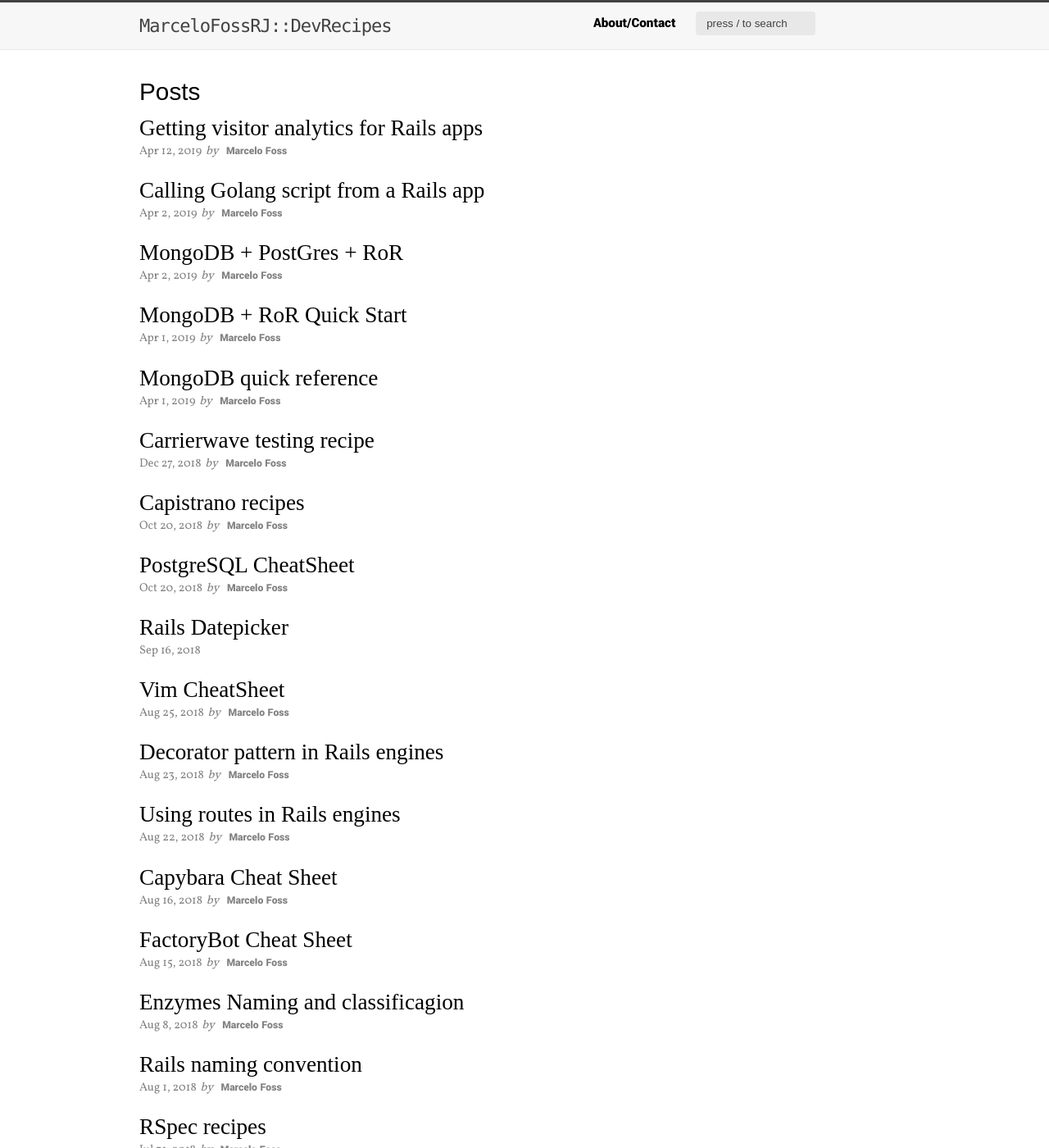
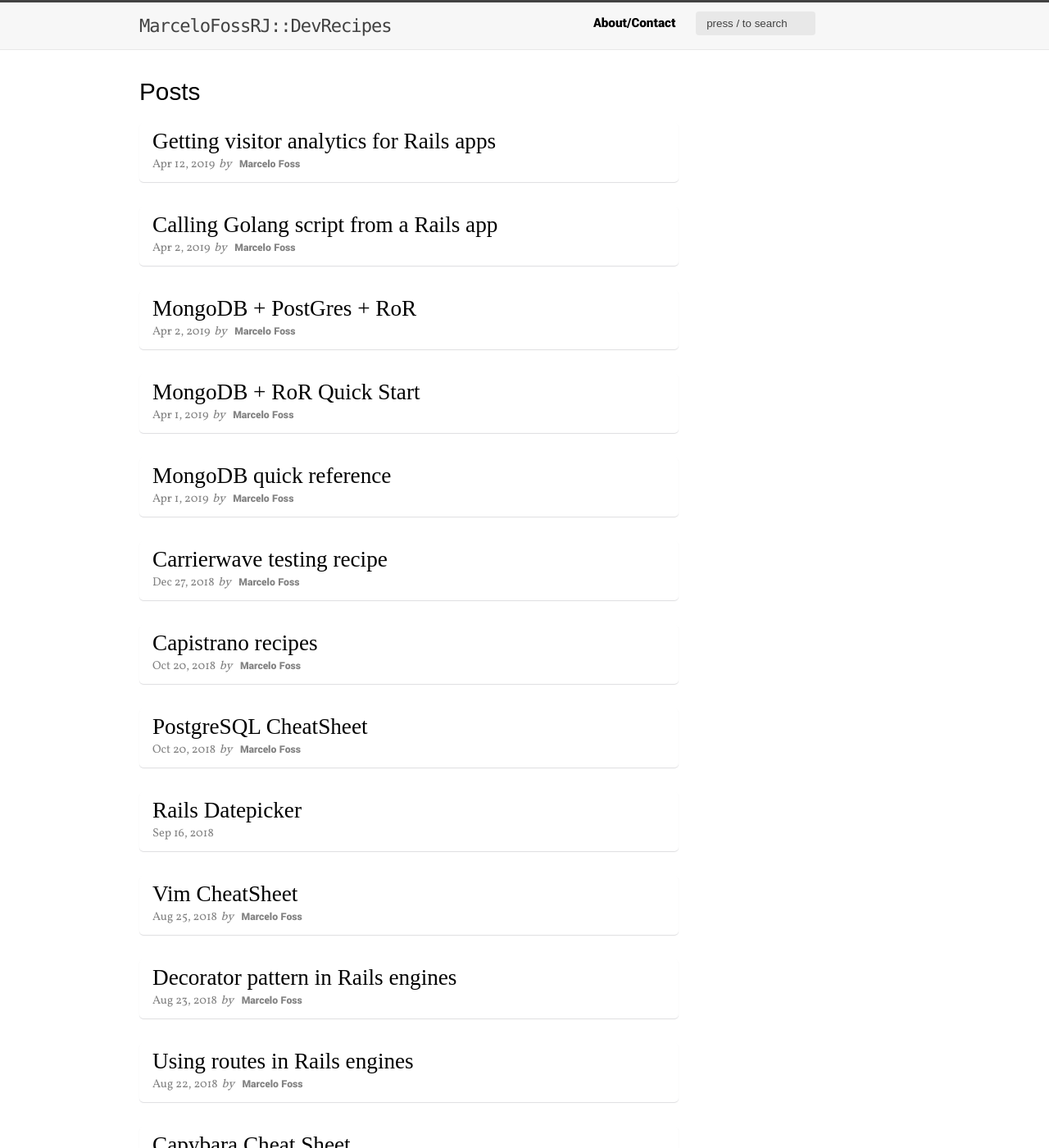
Before and after one commit to MarceloFossRJ/MarceloFossRJ.github.io, a Jekyll site: the page built from index.md, in a window 1280 px wide and 1400 px high. Shown: the whole window at 82% size. Built offline with Jekyll 4.4.1, drawn with Linux system fonts in a browser that asks for light colours; some web fonts are replaced.

Commit message:
beatify front page

```diff
--- a/_layouts/home.html
+++ b/_layouts/home.html
@@ -10,13 +10,12 @@ layout: default
 
   <ul class="post-list">
     {% for post in site.posts %}
-      <li>
+      <li class="post-box">
         {% assign date_format = site.minima.date_format | default: "%b %-d, %Y" %}
-
+        <div class="post-content">
         <h2>
           <a class="post-link" href="{{ post.url | relative_url }}">{{ post.title | escape }}</a>
         </h2>
-
         <span class="post-meta-home">{{ post.date | date: date_format }}</span>
         {% if post.author %}
         	<i class="post-meta-home">by</i>&nbsp;
@@ -24,7 +23,7 @@ layout: default
 				        <span itemprop="name" class="post-author-home">{{ post.author }}</span>
 			    </span>
       	{% endif %}
-
+        </div>
       </li>
     {% endfor %}
   </ul>
--- a/_sass/minima/_base.scss
+++ b/_sass/minima/_base.scss
@@ -317,23 +317,56 @@ article .two-column {
   color: $grey-color-dark;
 }
 
+/* width of the drop-down */
 .search-results {
-  list-style-type: none;
   width:300px;
 }
+/* styling of the drop-down out box */
 .search-results-ul {
   list-style-type: none;
   background-color: $grey-color-light;
   height: auto;
   position: relative;
 }
-
+/* correct positioning of the search drop-down */
 .search-results-pos {
   left: -32px;
   top: -15px;
+  @include media-query($on-palm) {
+    left: 0px;
+  }
 }
-
+/* styling of each item in the drop-down */
 .search-results-ul li {
   padding-left: 5px;
   border: 1px solid $grey-color;
 }
+
+.post-box {
+  width: 70%;
+  max-width: 100%;
+  @include media-query($on-laptop) {
+    width: 90%;
+  }
+  @include media-query($on-palm) {
+    width: 100%;
+  }
+  /* margin-bottom: .5rem; */
+  display: flex;
+  flex-direction: row;
+  /* align-items: stretch; */
+  min-height: 3rem;
+  max-height: 4.5rem;
+  border-radius: 5px;
+  overflow: hidden;
+  transition: all .3s ease;
+  box-shadow: 0 1px 1px 0 rgba(31, 35, 46, .15);
+  &:hover {
+    transform: translate(0px, -2px);
+    box-shadow: 0 15px 35px -10px rgba(10, 16, 34, .2);
+  }
+
+  .post-content {
+    padding: 1rem;
+  }
+}
```
